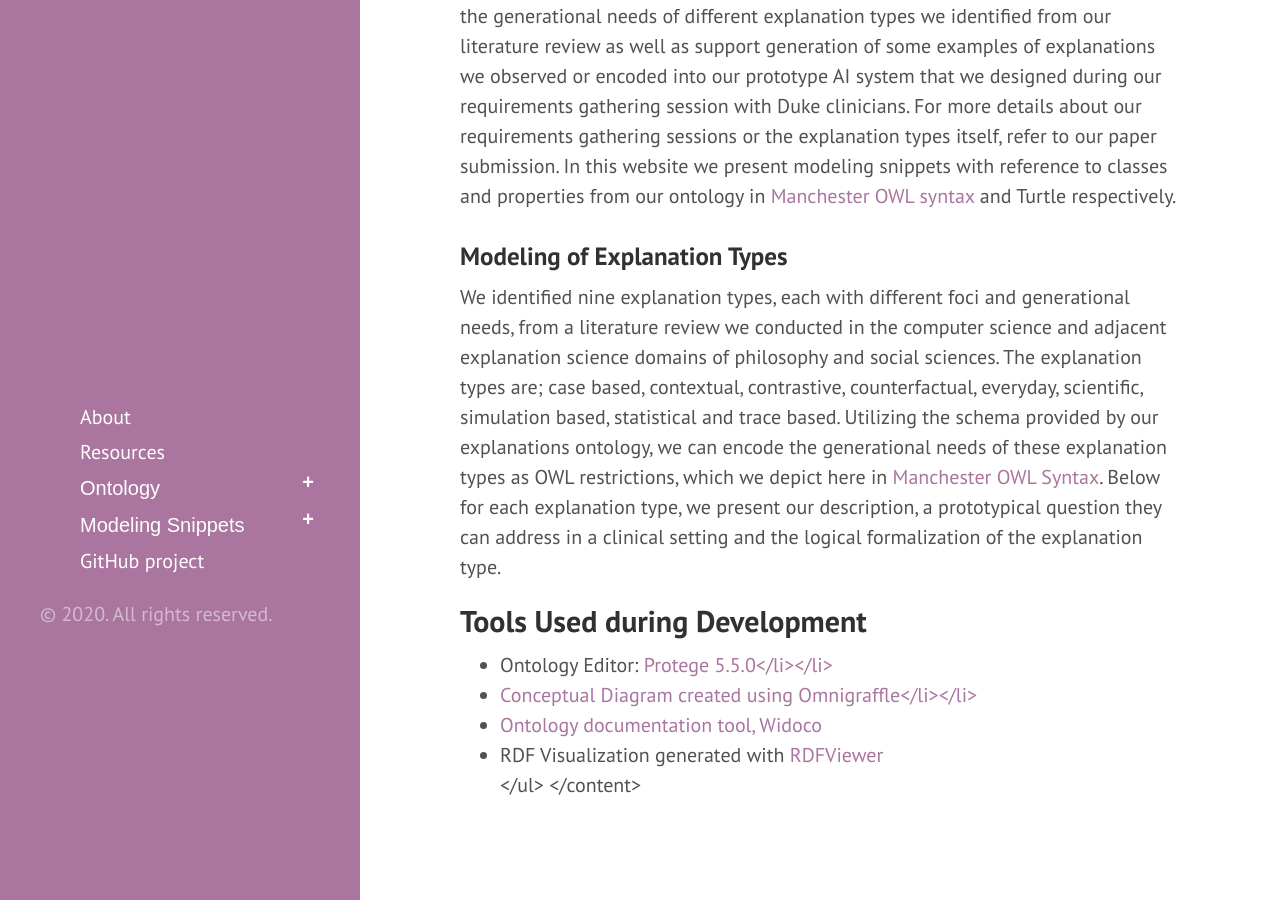
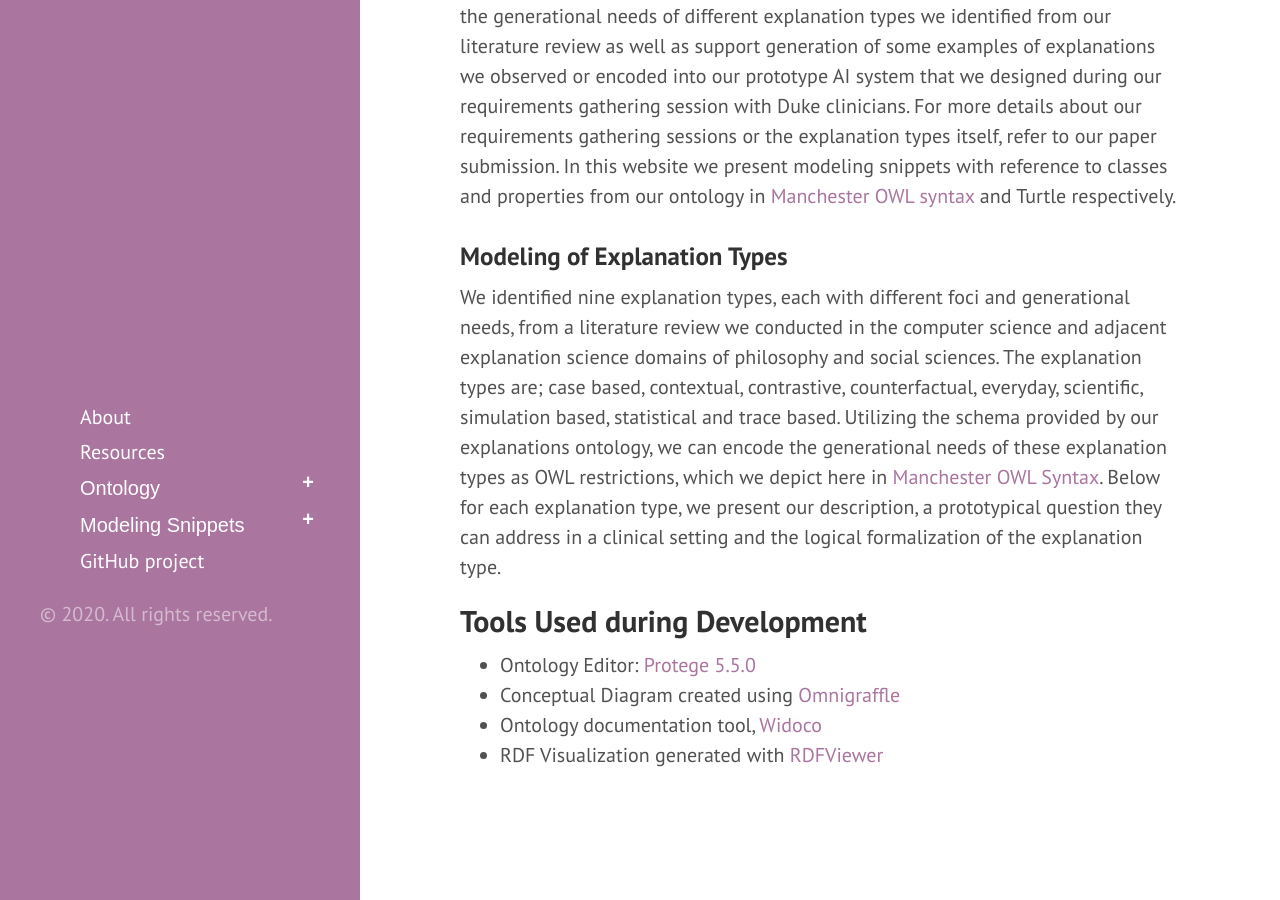
Before and after one commit to tetherless-world/explanation-ontology, a Jekyll site: the page built from index.md, in a window 1280 px wide and 900 px high, scrolled down 3929 px. Built offline with Jekyll 4.4.1, drawn with Linux system fonts in a browser that asks for light colours; Markdown is read by kramdown in place of the engine named in the settings.

```diff
--- a/index.md
+++ b/index.md
@@ -174,8 +174,8 @@ title: Explanations Ontology - Treating Explanations as Primary Consideration
 
 <h2>Tools Used during Development</h2>
   <ul>
-  <li>Ontology Editor: <a href="https://protege.stanford.edu/products.php#desktop-protege">Protege 5.5.0</li></li>
-  <li>Conceptual Diagram created using <a href="https://www.omnigroup.com/omnigraffle/">Omnigraffle</li></li>
+  <li>Ontology Editor: <a href="https://protege.stanford.edu/products.php#desktop-protege">Protege 5.5.0</a></li>
+  <li>Conceptual Diagram created using <a href="https://www.omnigroup.com/omnigraffle/">Omnigraffle</a></li>
   <li>Ontology documentation tool, <a href="https://github.com/dgarijo/Widoco">Widoco</a></li>
   <li>RDF Visualization generated with <a href="http://jimmccusker.github.io/rdfviewer/">RDFViewer</a></li>
   </ul>
```
